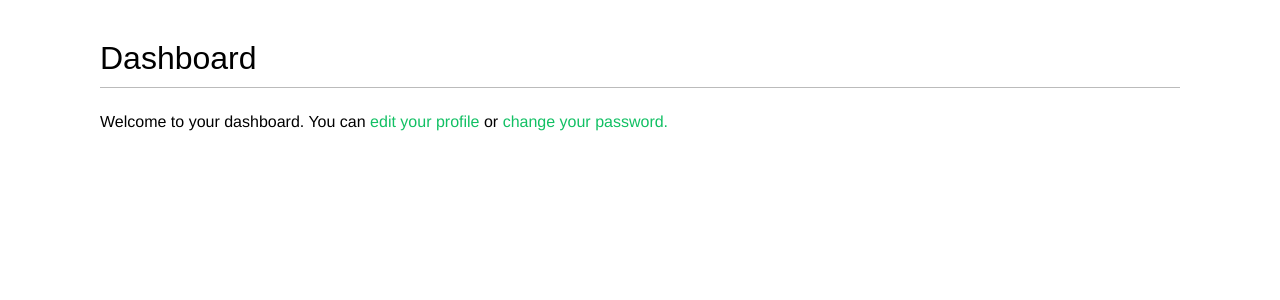
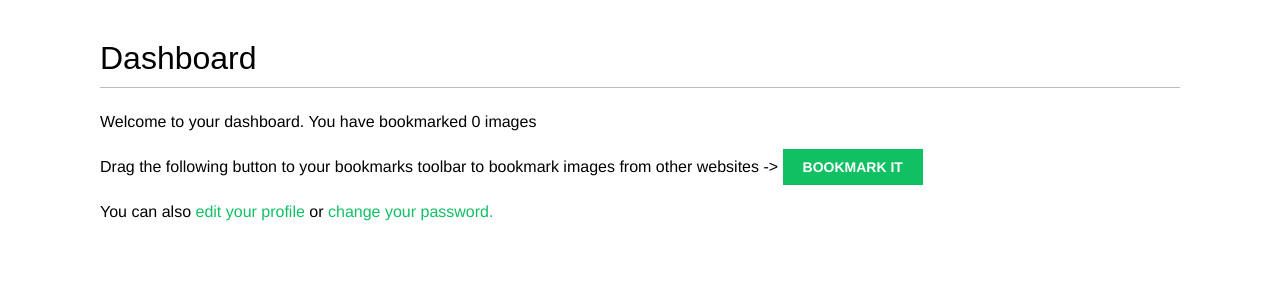
Before and after one commit to abhigyan709/socialsite, a Django app: page /account/ in a window 1280 px wide. Shown: the part 48-348 px from the top of the page. Run offline with Django 3.2, Linux system fonts and the light colour scheme; a user stored in the database is signed in; data comes from the database, SQL or seed files in the repository; both versions use the stored data as it was after the commit; some web fonts are replaced.

Commit message:
"Its ok not to be ok, JS File added"

```diff
--- a/bookmarks/account/templates/account/dashboard.html
+++ b/bookmarks/account/templates/account/dashboard.html
@@ -4,5 +4,11 @@
 
 {% block content %}
 <h1>Dashboard</h1>
-<p>Welcome to your dashboard. You can <a href="{% url "edit" %}">edit your profile</a> or <a href="{% url "password_change" %}">change your password.</a></p>
+
+{% with total_images_created=request.user.images_created.count %}
+<p>Welcome to your dashboard. You have bookmarked
+{{ total_images_created }} image{{ total_images_created | pluralize }}</p>
+{% endwith %}
+<p>Drag the following button to your bookmarks toolbar to bookmark images from other websites -> <a href="javascript:{% include "bookmarklet_launcher.js" %}" class="button">Bookmark IT</a></p>
+<p>You can also <a href="{% url "edit" %}">edit your profile</a> or <a href="{% url "password_change" %}">change your password.</a></p>
 {% endblock %}
```
Also changed, not shown: bookmarks/db.sqlite3.
